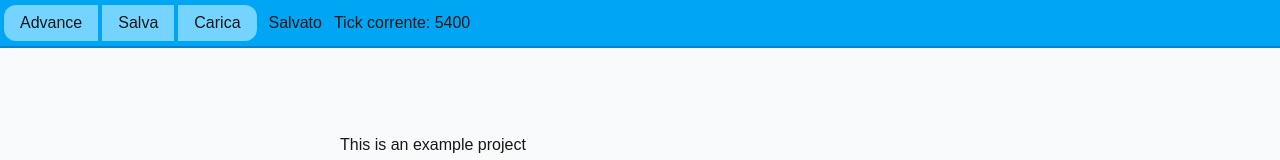
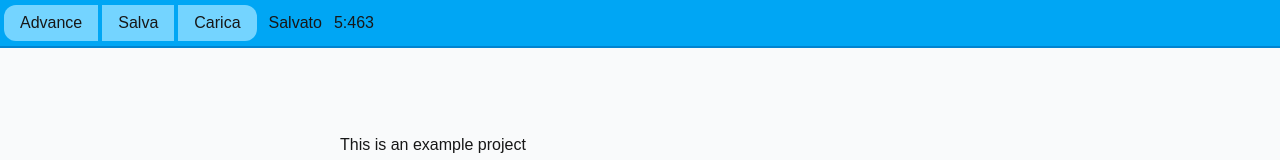
Before and after one commit to AmedeoAlf/packet-tracer, a Next.js app: page / in a window 1280 px wide. Shown: the top 160 px of the page. Built offline with nearby package versions, Linux system fonts and the light colour scheme.

Commit message:
Add Chrono component

```diff
--- a/app/Editor.tsx
+++ b/app/Editor.tsx
@@ -20,6 +20,7 @@ import { ProjectManager } from "./ProjectManager";
 import { TopBarBtns } from "./editorComponents/TopBarBtns";
 import { Coords } from "./common";
 import { Decals } from "./editorComponents/Decals";
+import { Chrono } from "./editorComponents/Chrono";
 
 /*
  * Questo componente è tutta l'interfaccia del sito. Crea gli hook sia per il
@@ -31,13 +32,11 @@ export function Editor({
   isSaved,
   save,
   tickRef,
-  tick,
 }: {
   initialProject: ProjectManager;
   isSaved: boolean;
   save: (p: ProjectManager) => void;
   tickRef: RefObject<number>;
-  tick: number;
 }): ReactNode {
   const [shouldSave, setShouldSave] = useState(false);
   const [project, setProject] = useState(initialProject);
@@ -142,7 +141,7 @@ export function Editor({
         <p className="inline ml-3">
           {!shouldSave && isSaved ? "Salvato" : "Salvataggio in corso"}
         </p>
-        <p className="inline ml-3">Tick corrente: {tick}</p>
+        <Chrono tickRef={tickRef} />
       </div>
 
       <SideBar toolCtx={toolCtx} />
--- /dev/null
+++ b/app/editorComponents/Chrono.tsx
@@ -0,0 +1,19 @@
+import { RefObject, useEffect, useState } from "react";
+
+export function Chrono({ tickRef }: { tickRef: RefObject<number> }) {
+  const [lastUpdate, setLastUpdate] = useState(0);
+  useEffect(() => {
+    const cb = () => {
+      setLastUpdate(tickRef.current);
+      requestAnimationFrame(cb);
+    };
+    const handle = requestAnimationFrame(cb);
+    return cancelAnimationFrame.bind(null, handle);
+  }, [tickRef]);
+  return (
+    <p className="inline ml-3">
+      {Math.trunc(lastUpdate / 1000)}:
+      {(lastUpdate % 1000).toString().padStart(3, "0")}
+    </p>
+  );
+}
--- a/app/page.tsx
+++ b/app/page.tsx
@@ -1,5 +1,5 @@
 "use client";
-import { useEffect, useMemo, useRef, useState } from "react";
+import { RefObject, useMemo, useState } from "react";
 import { RouterInternalState } from "./devices/list/Router";
 import { parseIpv4 } from "./protocols/rfc_760";
 import { ProjectManager } from "./ProjectManager";
@@ -10,17 +10,21 @@ const Editor = dynamic(() => import("./Editor").then((m) => m.Editor), {
 });
 
 export default function Home() {
-  const tickRef = useRef(0);
-  const [tick, setTick] = useState(0);
-  useEffect(() => {
-    const startTime = Date.now();
-    setInterval(() => {
-      tickRef.current = Date.now() - startTime;
-      setTick(tickRef.current);
-    }, 100);
-  }, []);
+  // eslint-disable-next-line react-hooks/purity
+  const [startTime] = useState(Date.now());
+  const tickRef: RefObject<number> = useMemo(
+    () =>
+      Object.create(null, {
+        current: {
+          get() {
+            // eslint-disable-next-line react-hooks/purity
+            return Date.now() - startTime;
+          },
+        },
+      }),
+    [startTime],
+  );
   const proj = useMemo(
-    // eslint-disable-next-line react-hooks/refs
     () => loadSavedProject(tickRef) ?? defaultProject(tickRef),
     [tickRef],
   );
@@ -31,7 +35,6 @@ export default function Home() {
       initialProject={proj}
       isSaved={isSaved}
       tickRef={tickRef}
-      tick={tick}
       save={(proj) => {
         setIsSaved(false);
         const exported = proj.exportProject();
```
